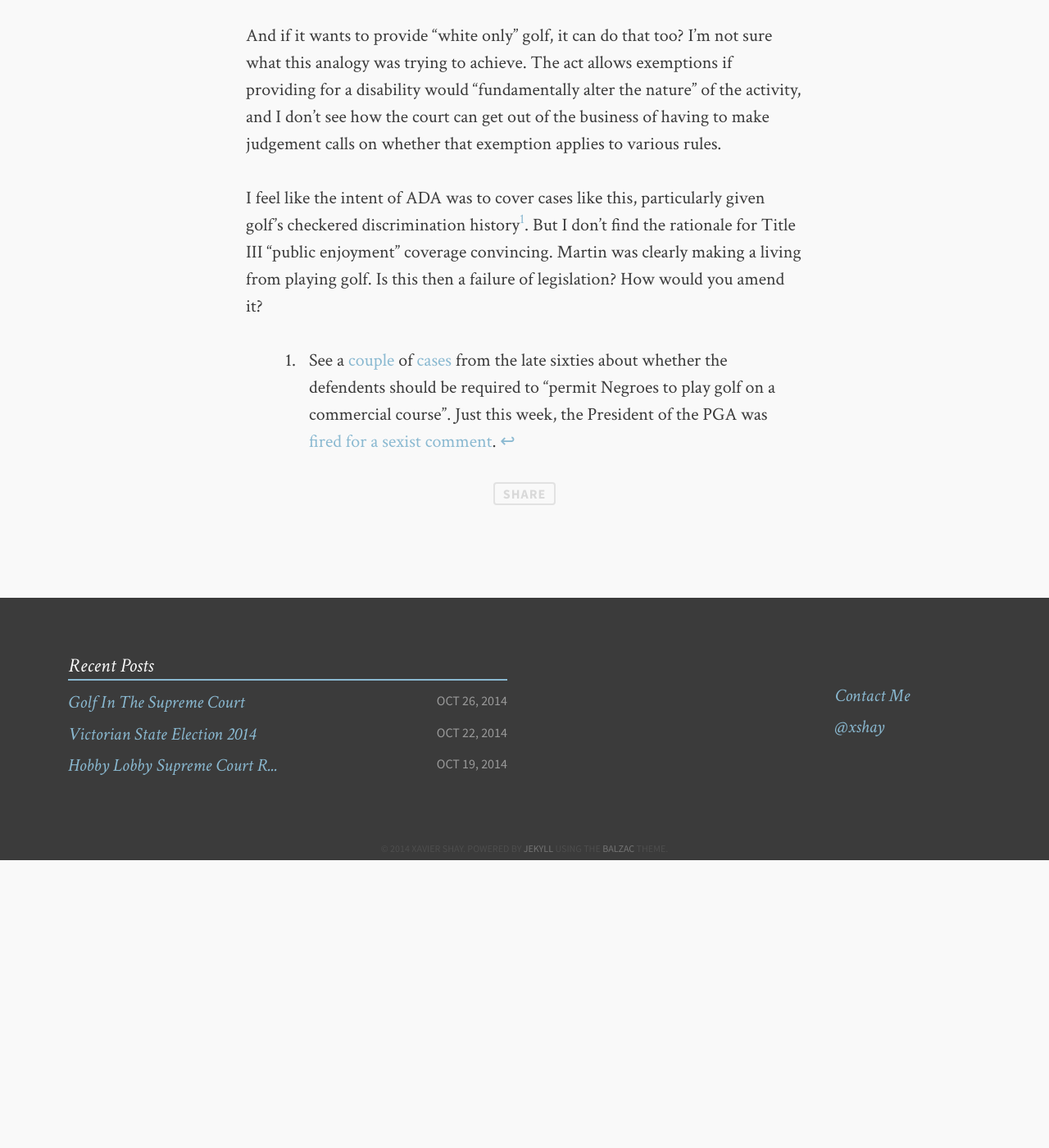
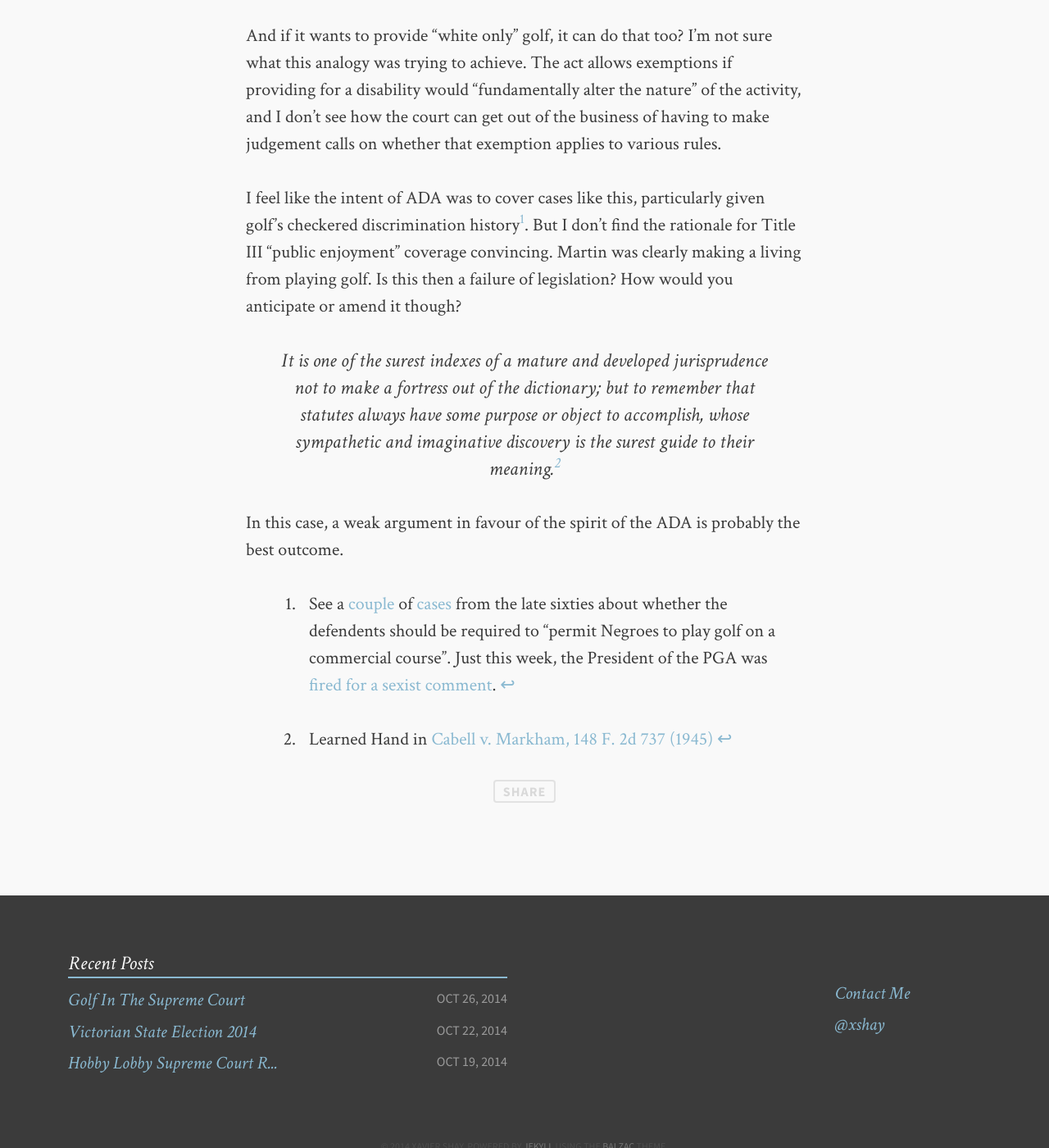
Before and after one commit to xaviershay/blog, a Jekyll site: the page built from _posts/2014-10-26-golf-in-the-supreme-court.md, in a window 1280 px wide and 1400 px high, scrolled down 2798 px. Shown: the whole window at 82% size. Built offline with Jekyll 4.4.1, drawn with Linux system fonts in a browser that asks for light colours; comment, search, counter and statistics services are not loaded; before the commit the page ends 3847 px from its top, so only the background shows below that.

Commit message:
Add quote

```diff
--- a/_posts/2014-10-26-golf-in-the-supreme-court.md
+++ b/_posts/2014-10-26-golf-in-the-supreme-court.md
@@ -75,6 +75,15 @@ I feel like the intent of ADA was to cover cases like this, particularly given
 golf's checkered discrimination history[^1]. But I don't find the rationale
 for Title III "public enjoyment" coverage convincing. Martin was clearly making
 a living from playing golf. Is this then a failure of legislation? How would
-you amend it?
+you anticipate or amend it though?
+
+> It is one of the surest indexes of a mature and developed jurisprudence not
+> to make a fortress out of the dictionary; but to remember that statutes
+> always have some purpose or object to accomplish, whose sympathetic and
+> imaginative discovery is the surest guide to their meaning.[^2]
+
+In this case, a weak argument in favour of the spirit of the ADA is probably
+the best outcome.
 
 [^1]: See a [couple](http://scholar.google.com/scholar_case?case=13082666964193724308&) of [cases](http://scholar.google.com/scholar_case?case=9957160910261617994) from the late sixties about whether the defendents should be required to "permit Negroes to play golf on a commercial course". Just this week, the President of the PGA was [fired for a sexist comment](http://www.golfwrx.com/251013/pga-president-ted-bishop-calls-poulter-a-lil-girl/).
+[^2]: Learned Hand in [Cabell v. Markham, 148 F. 2d 737 (1945)](http://scholar.google.com/scholar_case?case=15276921566891156202)
```
